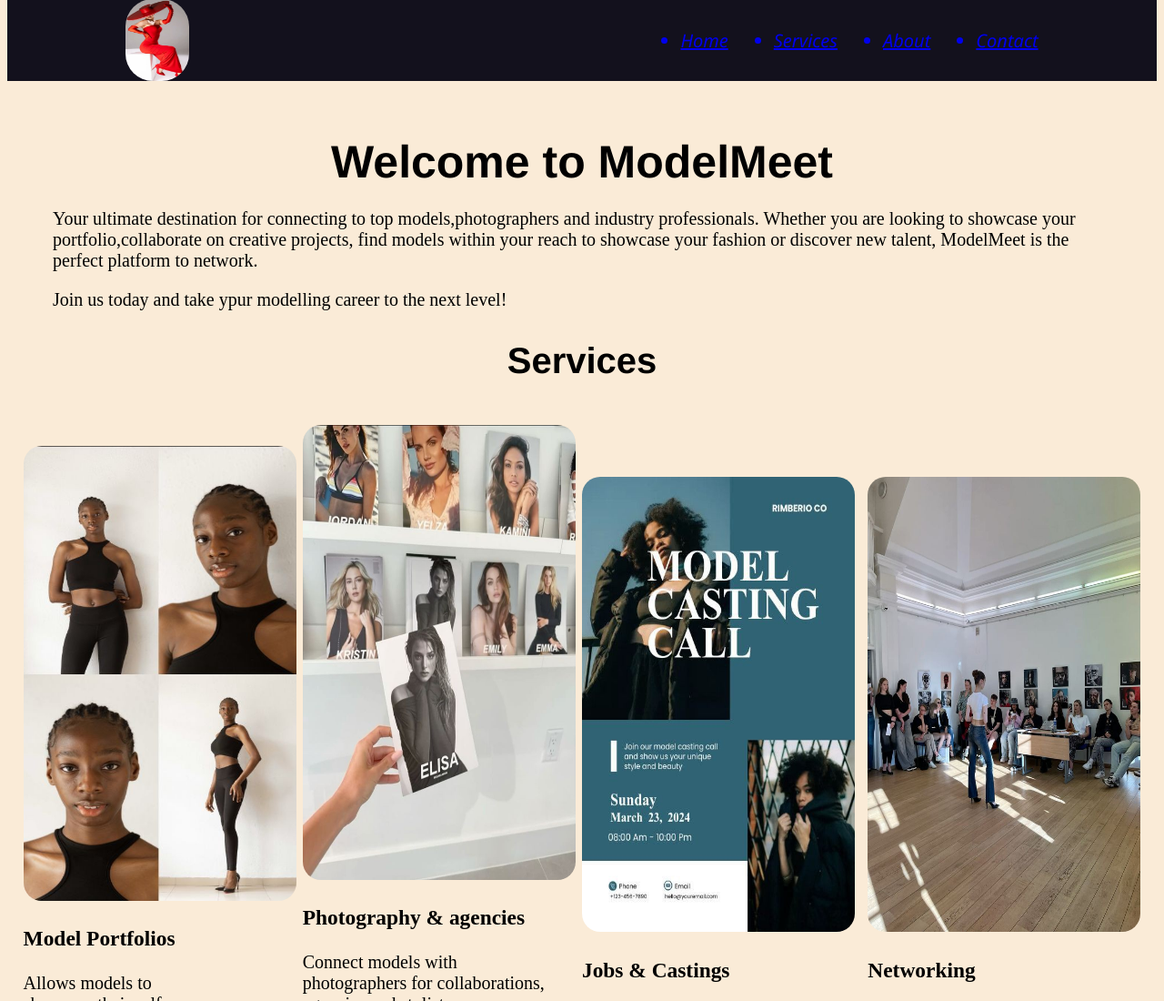
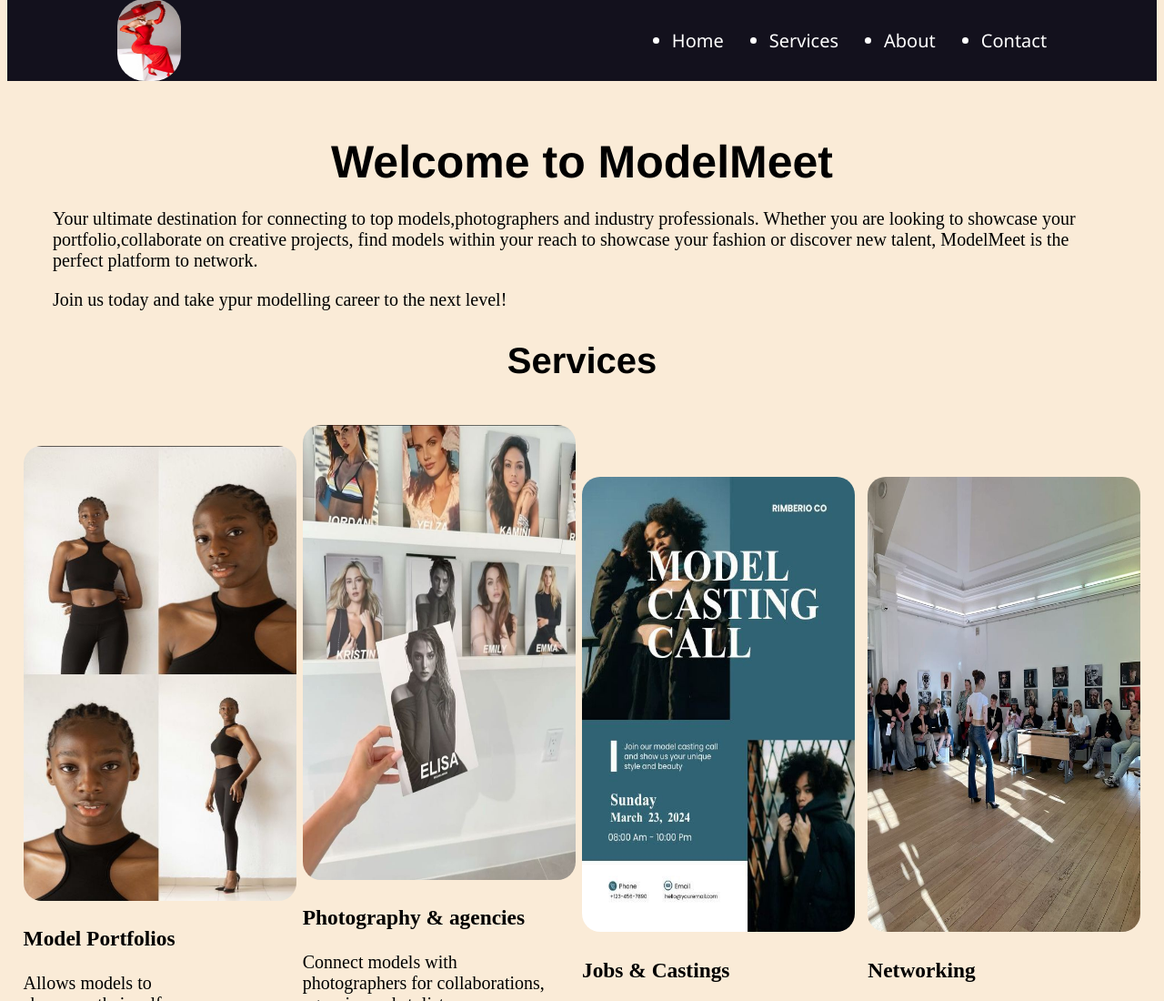
Before and after one commit to s-o-m-m-y/WebBASE, a plain HTML site: page index.html in a window 1280 px wide. Shown: the top 1100 px of the page at 91% size. Drawn offline with nearby package versions, Linux system fonts and the light colour scheme.

Commit message:
Update index.html

```diff
--- a/index.html
+++ b/index.html
@@ -12,10 +12,10 @@
    <nav>
     <img src="files/L1.jpg" alt="img" style="width: 70px; height: 90px;" class="logo">
     <ul class="menu">
-       <a href="#home"><li> <i>Home</i></li></a>
-       <a href="#services"><li><i>Services</i></li></a>
-       <a href="#about"><li><i>About</i></li></a>
-       <a href="#contact"><li><i>Contact</i></li></a>
+       <li><a href="#home">Home</a></li>
+       <li><a href="#services">Services</a></li>
+        <li><a href="#about">About</a></li>
+        <li><a href="#contact">Contact</a></li>
     </ul>
    </nav>
    <link rel="stylesheet" href="https://cdn.jsdelivr.net/npm/bootstrap-icons@1.11.3/font/bootstrap-icons.min.css">
```
